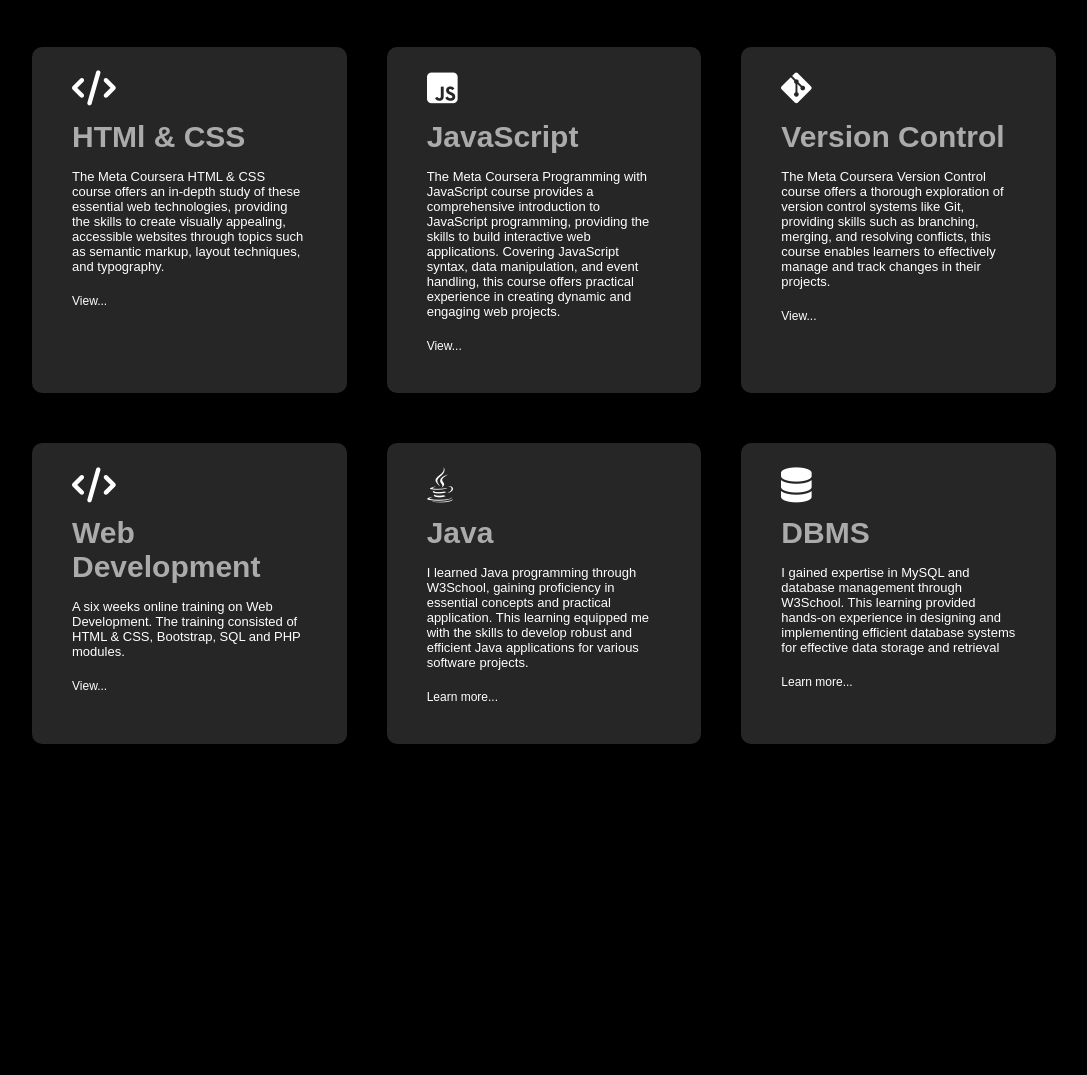
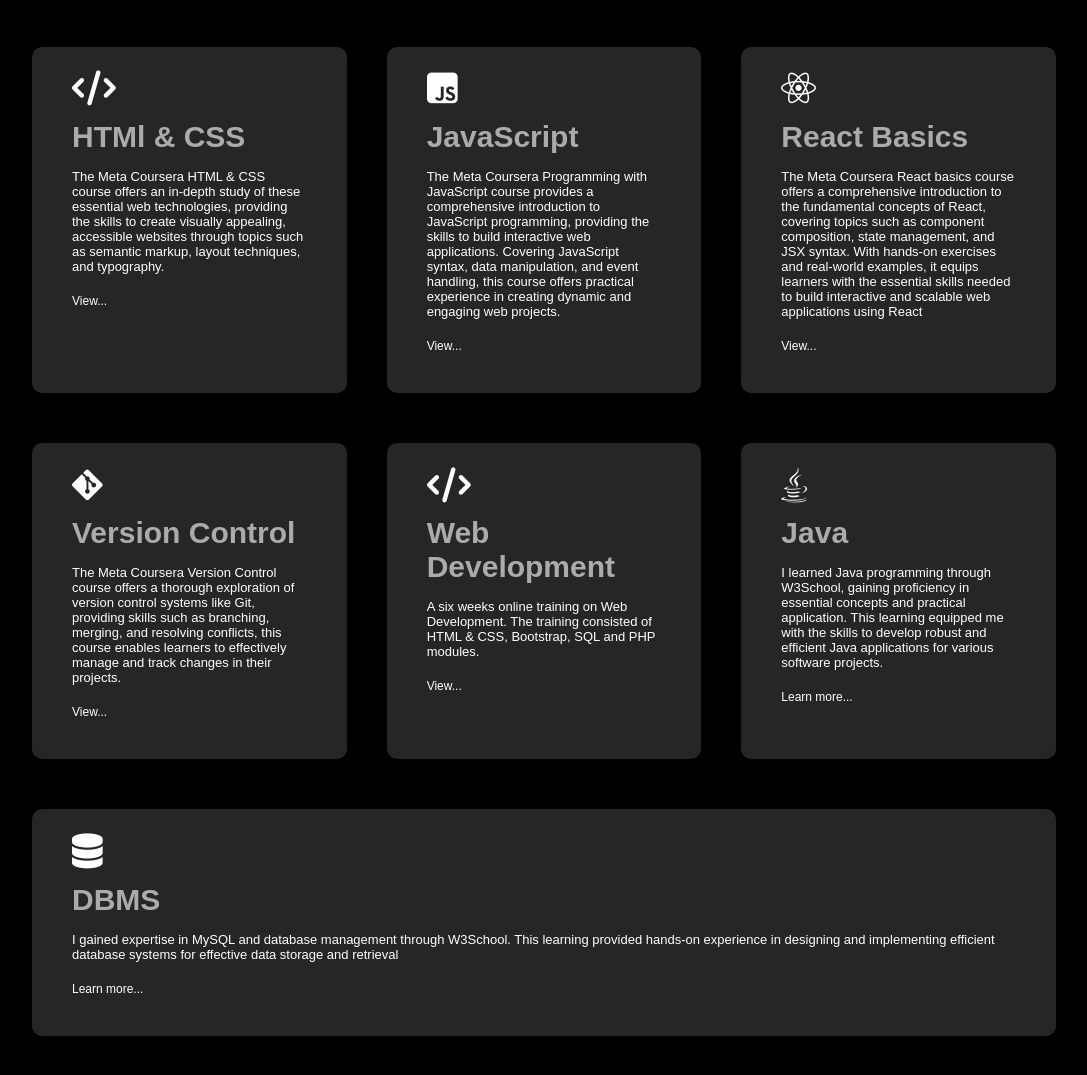
Before and after one commit to AkshayKiHub/Portfolio.github.io, a plain HTML site: page seemore2.html in a window 1280 px wide. Shown: the part 185-1260 px from the top of the page, without its empty margins (96-1183 px from the left). Before the commit the page ends 969 px from the top, so only its background shows below. Drawn offline with Linux system fonts and the light colour scheme.

Commit message:
Update seemore2.html
certification update

```diff
--- a/seemore2.html
+++ b/seemore2.html
@@ -48,14 +48,21 @@
                 </div>
                 <div>
 
+                    <i class="fa-brands fa-react fa-bounce fa-lg" style="color: #ffffff;"></i>
+                    <h2>React Basics</h2>
+                    <p>The Meta Coursera React basics course offers a comprehensive introduction to the fundamental concepts of React, covering topics such as component composition, state management, and JSX syntax. With hands-on exercises and real-world examples, it equips learners with the essential skills needed to build interactive and scalable web applications using React</p>
+                    <a href="Coursera QLUH3KTZ3D5Q_Version Control.pdf" target="_blank">View...</a>
+                </div>
+            </div>
+            <div class="services-list ">
+                <div>
+
                     <i class="fa-brands fa-git-alt fa-bounce fa-lg" style="color: #ffffff;"></i>
                     <h2>Version Control</h2>
                     <p>The Meta Coursera Version Control course offers a thorough exploration of version control systems like Git, providing skills such as branching, merging, and resolving conflicts, this course enables learners to effectively manage and
                         track changes in their projects.</p>
                     <a href="Coursera QLUH3KTZ3D5Q_Version Control.pdf" target="_blank">View...</a>
                 </div>
-            </div>
-            <div class="services-list ">
                 <div>
                     <i class="fa-solid fa-code fa-bounce fa-lg " style="color: white; "></i>
                     <h2>Web Development</h2>
@@ -68,12 +75,16 @@
                     <p>I learned Java programming through W3School, gaining proficiency in essential concepts and practical application. This learning equipped me with the skills to develop robust and efficient Java applications for various software projects.</p>
                     <a href="https://www.w3schools.com/java/default.asp" target="_blank">Learn more...</a>
                 </div>
-                <div>
+
+            </div>
+            <div class="services-list ">
+                 <div>
                     <i class="fa-solid fa-database fa-bounce fa-lg " style="color: white; "></i>
                     <h2>DBMS</h2>
                     <p>I gained expertise in MySQL and database management through W3School. This learning provided hands-on experience in designing and implementing efficient database systems for effective data storage and retrieval</p>
                     <a href="https://www.w3schools.com/mysql/default.asp">Learn more...</a>
                 </div>
+
             </div>
         </div>
 
```
